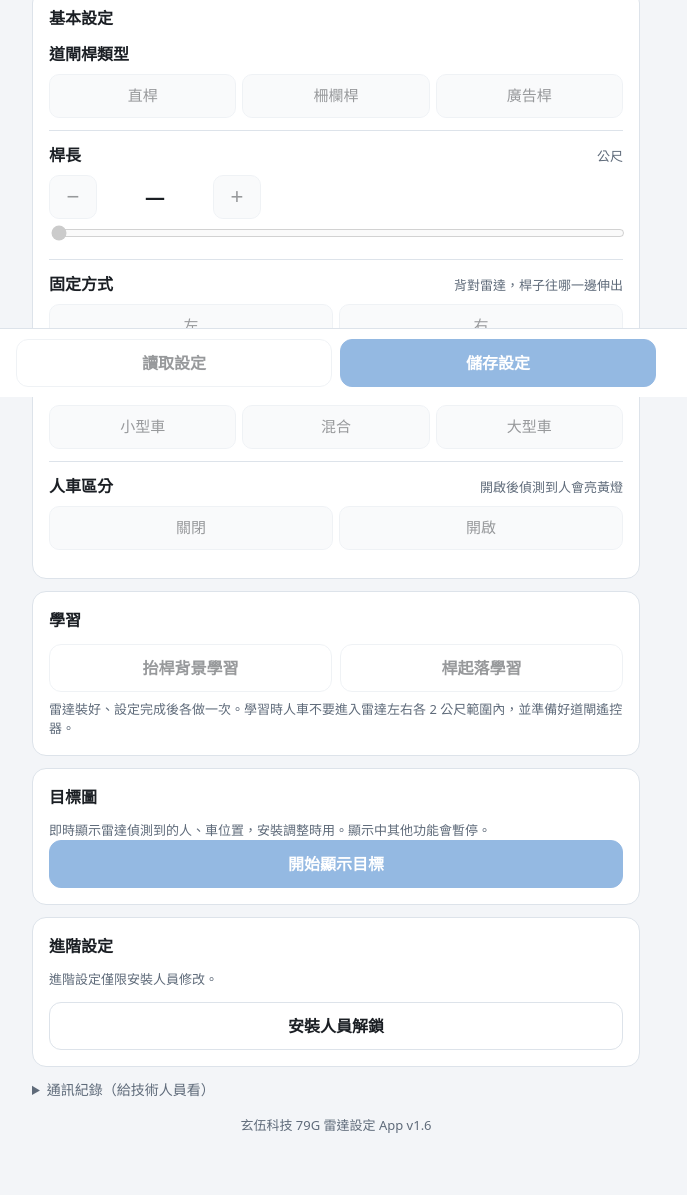
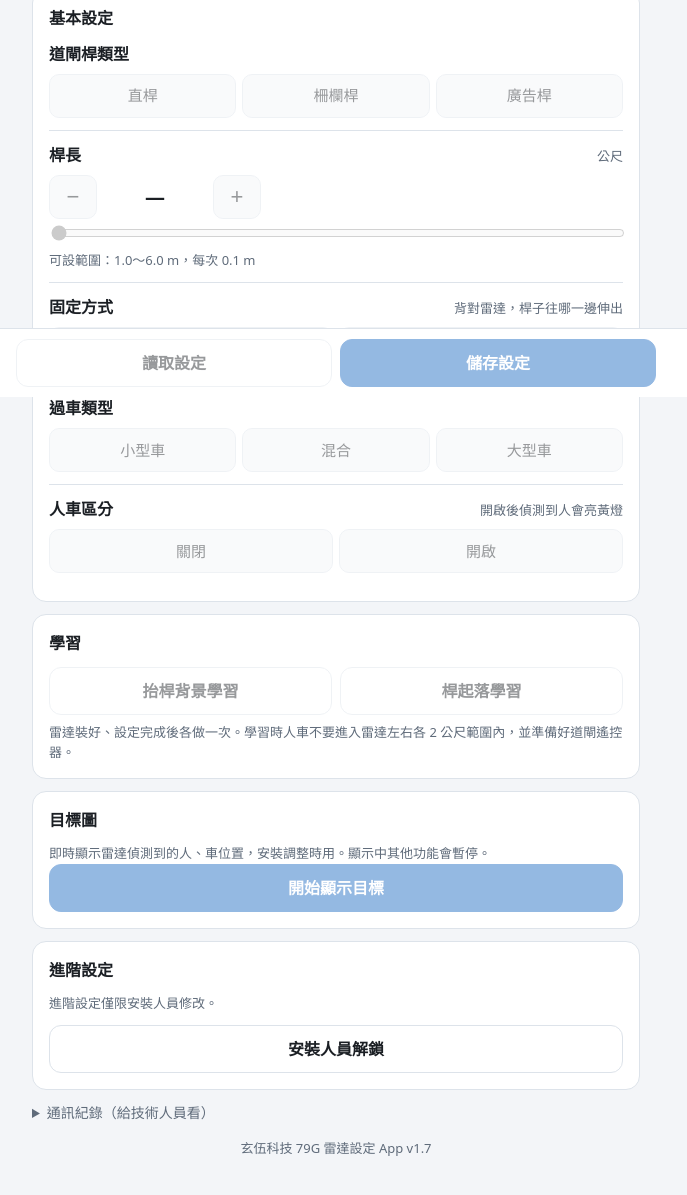
Before and after one commit to xuanwutec/radar79g-app, a plain HTML site: page index.html in a window 1280 px wide. Shown: the part 403-1598 px from the top of the page, without its empty margins (304-991 px from the left). Drawn offline with Linux system fonts and the light colour scheme.

Commit message:
Show the allowed range under each numeric setting (v1.7)
Co-Authored-By: Claude Opus 5.5 <noreply@anthropic.com>
Claude-Session: https://claude.ai/code/session_01J2gJT27MFZjjqMAxgKQEBx

```diff
--- a/index.html
+++ b/index.html
@@ -273,7 +273,7 @@ dialog input{width:100%;font:inherit;font-size:20px;padding:10px;border-radius:1
 <script>
 "use strict";
 // ===== Settings you may change =====
-const APP_VERSION = "v1.6";          // App 版本號：每次上線改版都要加
+const APP_VERSION = "v1.7";          // App 版本號：每次上線改版都要加
 const INSTALLER_PIN = "8888";        // 安裝人員密碼（進階設定）
 // 已確認可用的韌體版本（GetSoftwareVersion 的 VER:）。其他版本只開放安全的基本功能。
 // 23A_3 實機測過；23A_4 為同系列，以韌體檔比對確認指令與設定格式相同。
@@ -478,6 +478,12 @@ function buildControls(){
       r.oninput = () => { if (!draft) return; draft[f] = +r.value; refresh(); };
       st.after(r); st._range = r;
     }
+    // show the allowed range under each stepper
+    const fmt = v => (v / +st.dataset.scale).toFixed(+st.dataset.dp);
+    const rg = document.createElement("div");
+    rg.className = "note range"; rg.style.marginTop = "4px";
+    rg.textContent = `可設範圍：${fmt(min)}～${fmt(max)}${st.dataset.unit}，每次 ${fmt(step)}${st.dataset.unit}`;
+    (st._range || st).after(rg);
   });
 }
 
--- a/sw.js
+++ b/sw.js
@@ -1,5 +1,5 @@
 // Offline cache so the app opens without internet once it has been visited.
-const CACHE = "radar79g-v14";
+const CACHE = "radar79g-v15";
 const FILES = ["./", "index.html", "manifest.json", "icon-192.png", "icon-512.png", "logo.png", "logo-dark.png"];
 self.addEventListener("install", e => e.waitUntil(caches.open(CACHE).then(c => c.addAll(FILES)).then(() => self.skipWaiting())));
 self.addEventListener("activate", e => e.waitUntil(caches.keys().then(ks => Promise.all(ks.filter(k => k !== CACHE).map(k => caches.delete(k)))).then(() => self.clients.claim())));
```
